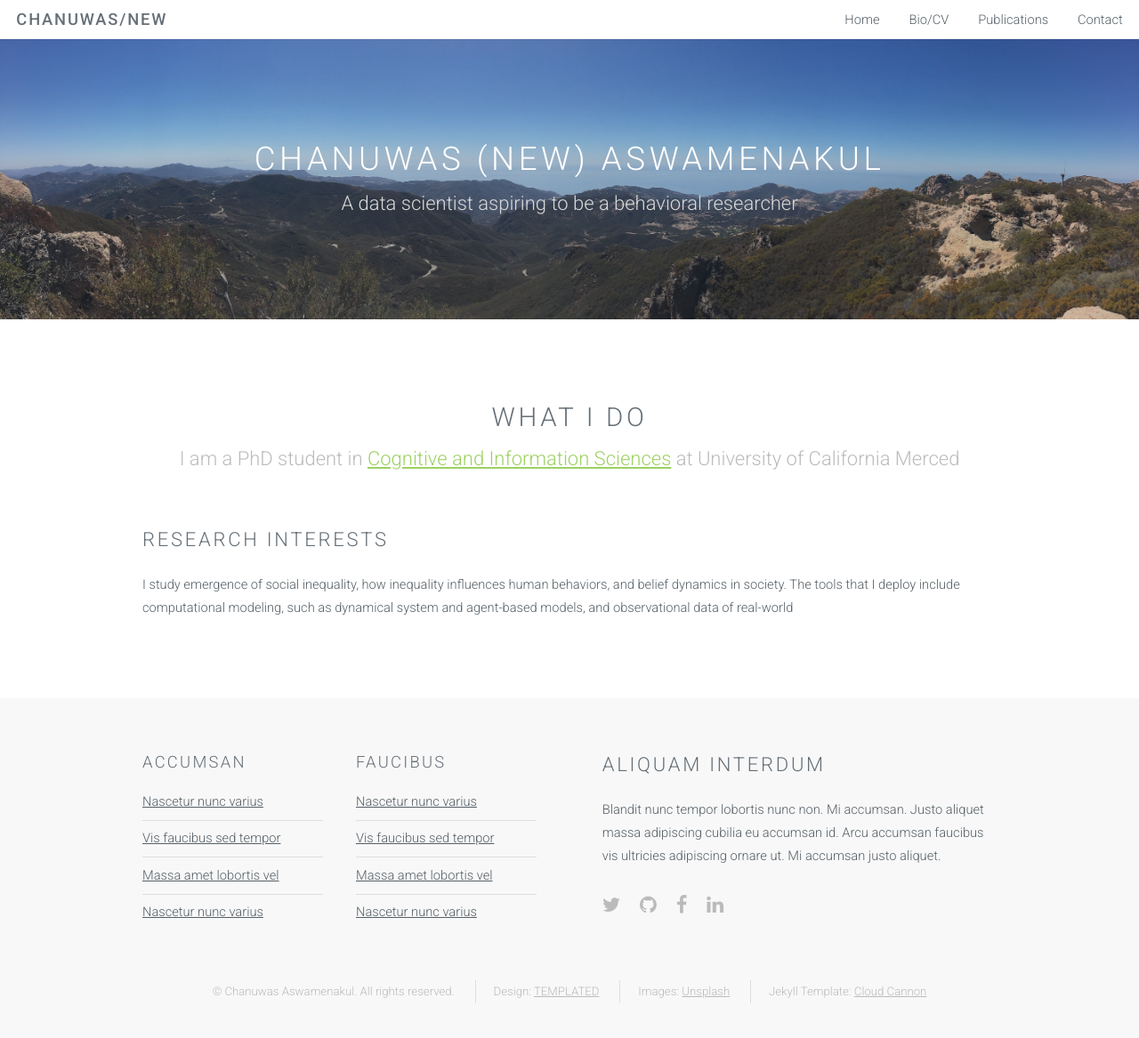
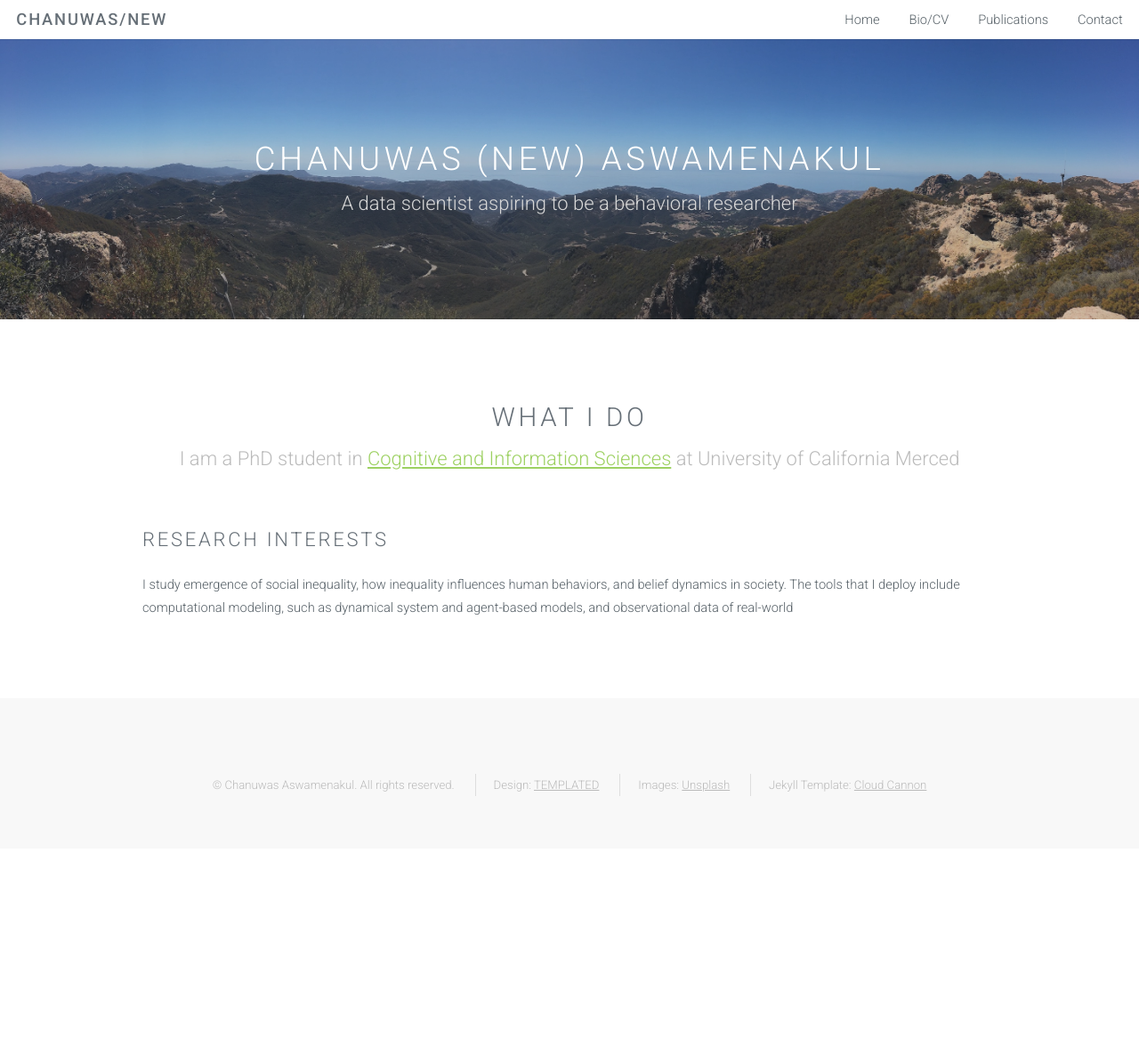
Before and after one commit to chasnew/chasnew.github.io, a Jekyll site: the page built from index.html, in a window 1280 px wide and 1186 px high. Shown: the top 1167 px of the window at 89% size. Built offline with Jekyll 4.4.1, drawn with Linux system fonts in a browser that asks for light colours.

Commit message:
removed content

```diff
--- a/_includes/footer.html
+++ b/_includes/footer.html
@@ -1,40 +1,6 @@
 <!-- Footer -->
 <footer id="footer">
     <div class="container">
-        <div class="row double">
-            <div class="6u">
-                <div class="row collapse-at-2">
-                    <div class="6u">
-                        <h3>Accumsan</h3>
-                        <ul class="alt">
-                            <li><a href="#">Nascetur nunc varius</a></li>
-                            <li><a href="#">Vis faucibus sed tempor</a></li>
-                            <li><a href="#">Massa amet lobortis vel</a></li>
-                            <li><a href="#">Nascetur nunc varius</a></li>
-                        </ul>
-                    </div>
-                    <div class="6u">
-                        <h3>Faucibus</h3>
-                        <ul class="alt">
-                            <li><a href="#">Nascetur nunc varius</a></li>
-                            <li><a href="#">Vis faucibus sed tempor</a></li>
-                            <li><a href="#">Massa amet lobortis vel</a></li>
-                            <li><a href="#">Nascetur nunc varius</a></li>
-                        </ul>
-                    </div>
-                </div>
-            </div>
-            <div class="6u">
-                <h2>Aliquam Interdum</h2>
-                <p>Blandit nunc tempor lobortis nunc non. Mi accumsan. Justo aliquet massa adipiscing cubilia eu accumsan id. Arcu accumsan faucibus vis ultricies adipiscing ornare ut. Mi accumsan justo aliquet.</p>
-                <ul class="icons">
-                    <li><a href="https://twitter.com/chas_new" class="icon fa-twitter"><span class="label">Twitter</span></a></li>
-                    <li><a href="https://github.com/chasnew" class="icon fa-github"><span class="label">Github</span></a></li>
-                    <li><a href="#" class="icon fa-facebook"><span class="label">Facebook</span></a></li>
-                    <li><a href="https://www.linkedin.com/in/chanuwas-aswamenakul-20b6bb104/" class="icon fa-linkedin"><span class="label">LinkedIn</span></a></li>
-                </ul>
-            </div>
-        </div>
         <ul class="copyright">
             <li>&copy; Chanuwas Aswamenakul. All rights reserved.</li>
             <li>Design: <a href="http://templated.co">TEMPLATED</a></li>
```
